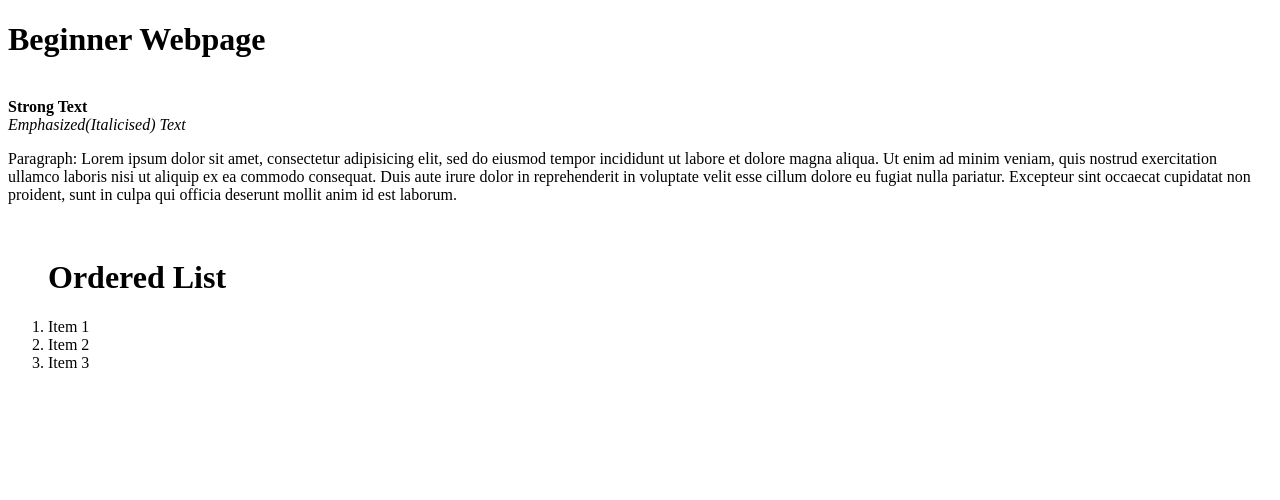
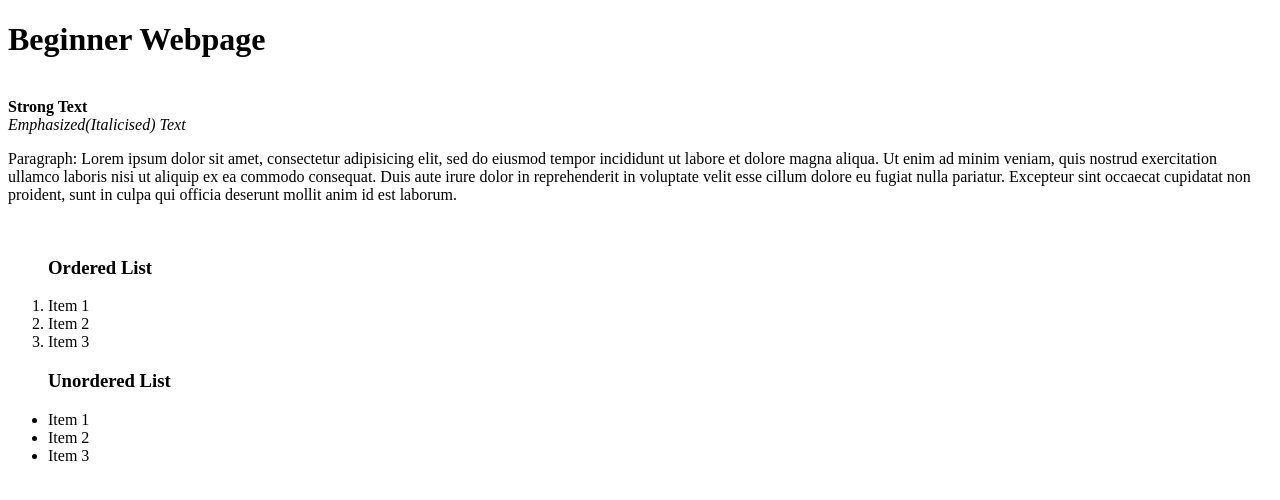
Before and after one commit to danizeraus/WebDev-Exercises, a plain HTML site: page index.html in a window 1280 px wide. Drawn offline with Linux system fonts and the light colour scheme.

Commit message:
Added content

```diff
--- a/index.html
+++ b/index.html
@@ -11,11 +11,18 @@
     <p>Paragraph: Lorem ipsum dolor sit amet, consectetur adipisicing elit, sed do eiusmod tempor incididunt ut labore et dolore magna aliqua. Ut enim ad minim veniam, quis nostrud exercitation ullamco laboris nisi ut aliquip ex ea commodo consequat. Duis aute irure dolor in reprehenderit in voluptate velit esse cillum dolore eu fugiat nulla pariatur. Excepteur sint occaecat cupidatat non proident, sunt in culpa qui officia deserunt mollit anim id est laborum.</p> <br>
 
     <ol>
-      <h1>Ordered List</h1>
+      <h3>Ordered List</h3>
       <li>Item 1</li>
       <li>Item 2</li>
       <li>Item 3</li>
     </ol>
 
+    <ul>
+      <h3>Unordered List</h3>
+      <li>Item 1</li>
+      <li>Item 2</li>
+      <li>Item 3</li>
+    </ul>
+
   </body>
 </html>
```
